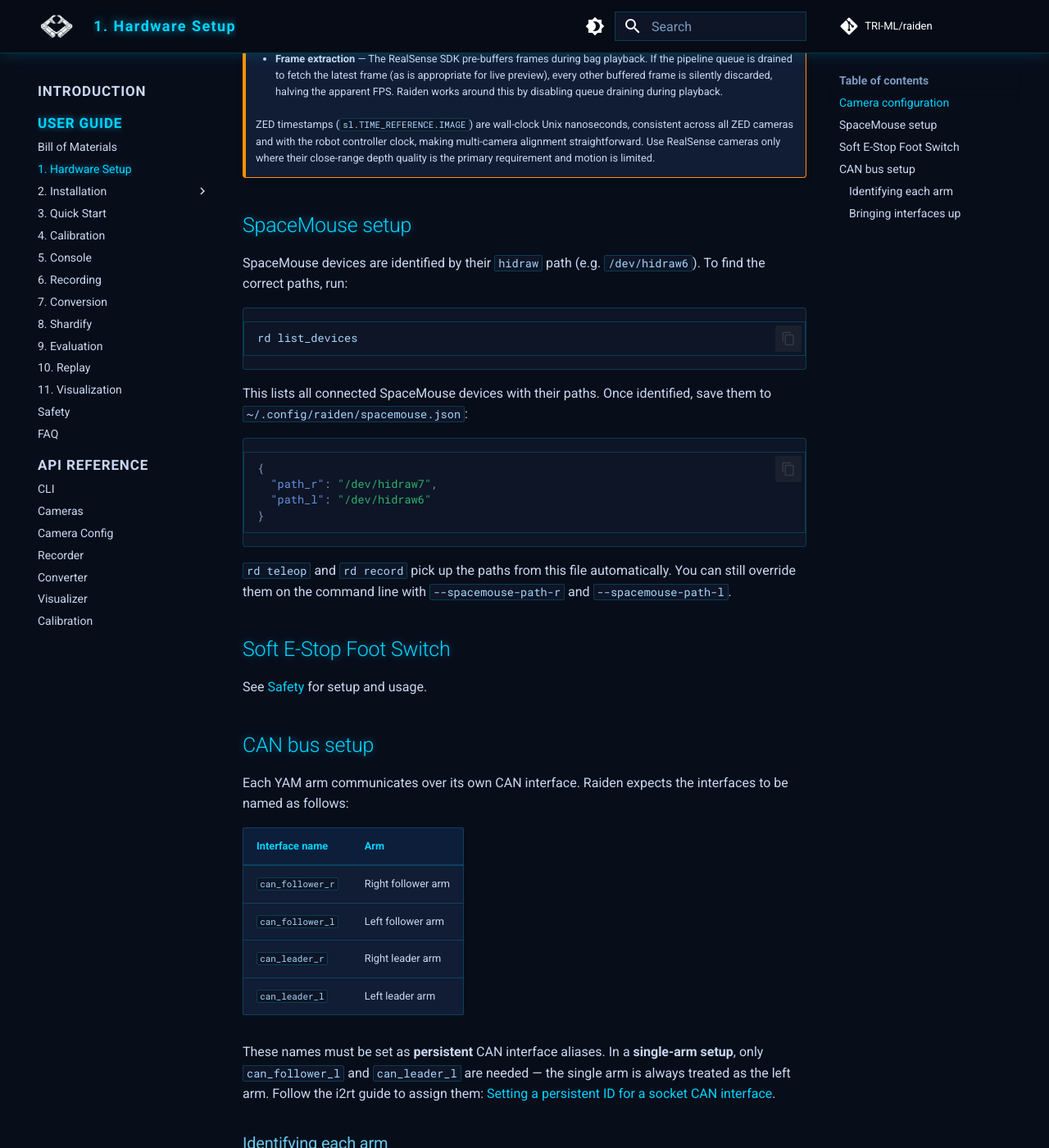
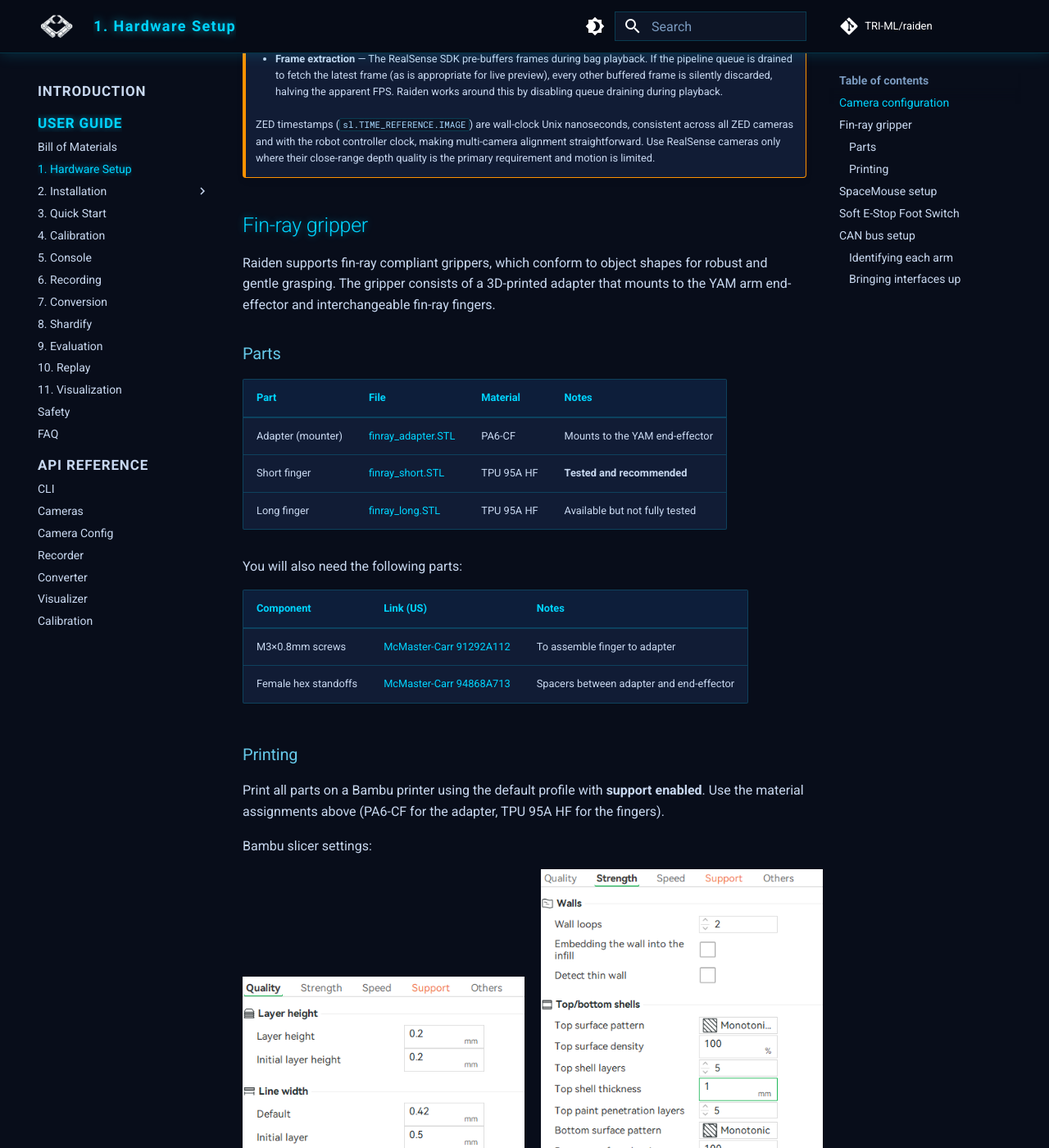
Before and after one commit to TRI-ML/raiden, an MkDocs documentation site: the page built from docs/guide/hardware.md, in a window 1280 px wide and 1400 px high, scrolled down 1279 px. Shown: the whole window at 82% size. Built offline with MkDocs 1.6.1 and Material for MkDocs 9.7.7, drawn with Linux system fonts in a browser that asks for light colours; comment, search, counter and statistics services are not loaded.

Commit message:
Added support for finray grippers

```diff
--- a/docs/guide/hardware.md
+++ b/docs/guide/hardware.md
@@ -48,6 +48,37 @@
     consistent across all ZED cameras and with the robot controller clock, making
     multi-camera alignment straightforward. Use RealSense cameras only where their
     close-range depth quality is the primary requirement and motion is limited.
+
+## Fin-ray gripper
+
+Raiden supports fin-ray compliant grippers, which conform to object shapes for robust and gentle grasping. The gripper consists of a 3D-printed adapter that mounts to the YAM arm end-effector and interchangeable fin-ray fingers.
+
+### Parts
+
+| Part | File | Material | Notes |
+|---|---|---|---|
+| Adapter (mounter) | [finray_adapter.STL](https://tri-ml.github.io/raiden/assets/finray_adapter.STL) | PA6-CF | Mounts to the YAM end-effector |
+| Short finger | [finray_short.STL](https://tri-ml.github.io/raiden/assets/finray_short.STL) | TPU 95A HF | **Tested and recommended** |
+| Long finger | [finray_long.STL](https://tri-ml.github.io/raiden/assets/finray_long.STL) | TPU 95A HF | Available but not fully tested |
+
+You will also need the following parts:
+
+| Component | Link (US) | Notes |
+|---|---|---|
+| M3×0.8mm screws | [McMaster-Carr 91292A112](https://www.mcmaster.com/91292A112/) | To assemble finger to adapter |
+| Female hex standoffs | [McMaster-Carr 94868A713](https://www.mcmaster.com/94868A713/) | Spacers between adapter and end-effector |
+
+### Printing
+
+Print all parts on a Bambu printer using the default profile with **support enabled**. Use the material assignments above (PA6-CF for the adapter, TPU 95A HF for the fingers).
+
+Bambu slicer settings:
+
+<div style="display: flex; gap: 1rem;">
+  <img src="https://tri-ml.github.io/raiden/assets/bambu_setting_1.png" style="width: 50%; object-fit: contain;">
+  <img src="https://tri-ml.github.io/raiden/assets/bambu_setting_2.png" style="width: 50%; object-fit: contain;">
+</div>
+
 
 ## SpaceMouse setup
 
```
Also changed, not shown: README.md (+1 -1 lines), docs/guide/bom.md (+12 -0 lines), docs/index.md (+2 -1 lines), docs/assets/bambu_setting_1.png (added), docs/assets/bambu_setting_2.png (added), 3 other files.
